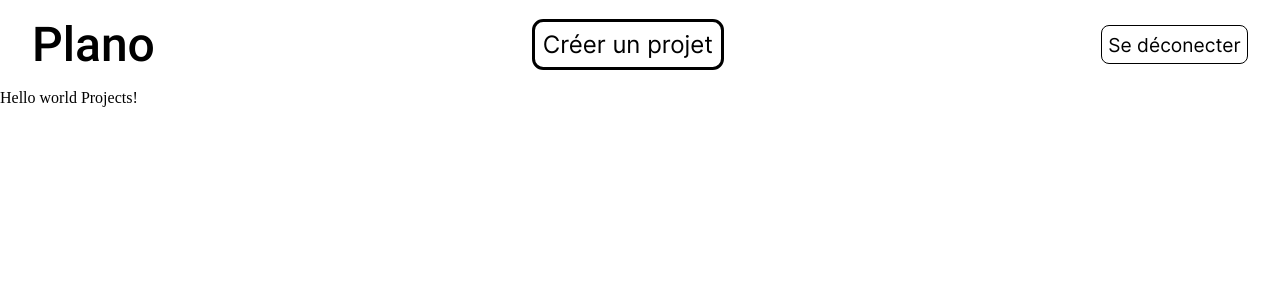
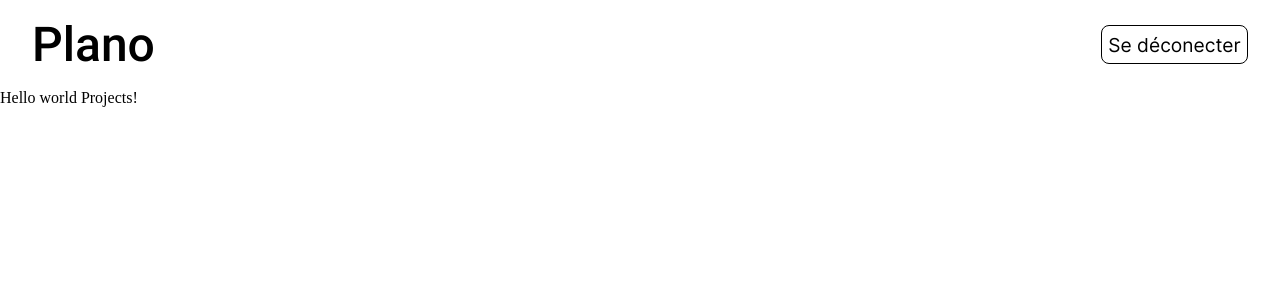
Before and after one commit to Adrien-Gontier/Plano, a React (Vite) app in the folder front-end/: page / in a window 1280 px wide. Shown: the top 300 px of the page. Built offline with nearby package versions, Linux system fonts and the light colour scheme.

Commit message:
Update Header.jsx
TODO

```diff
--- a/front-end/src/components/Header.jsx
+++ b/front-end/src/components/Header.jsx
@@ -1,10 +1,12 @@
 import React from 'react'
-import CreateProjectLink from './CreateProjectLink'
 import DeconnectBtn from './DeconnectBtn'
 import Title from './Title'
 
 export default function Header() {
+
+    // set context for display compoennt in psedo navbar
+
     return (
-        <div className="header"><Title /><CreateProjectLink /><DeconnectBtn /></div>
+        <div className="header"><Title /><DeconnectBtn /></div>
     )
 }
```
